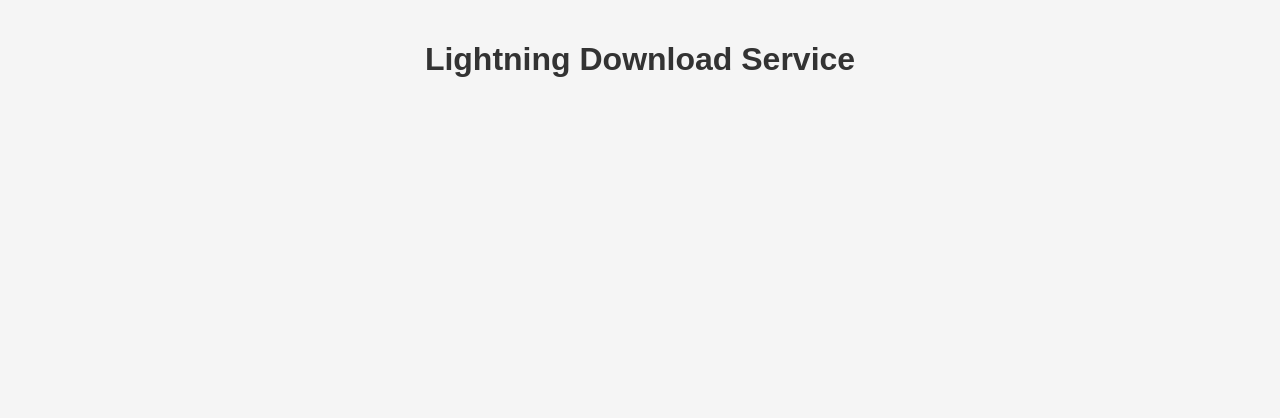
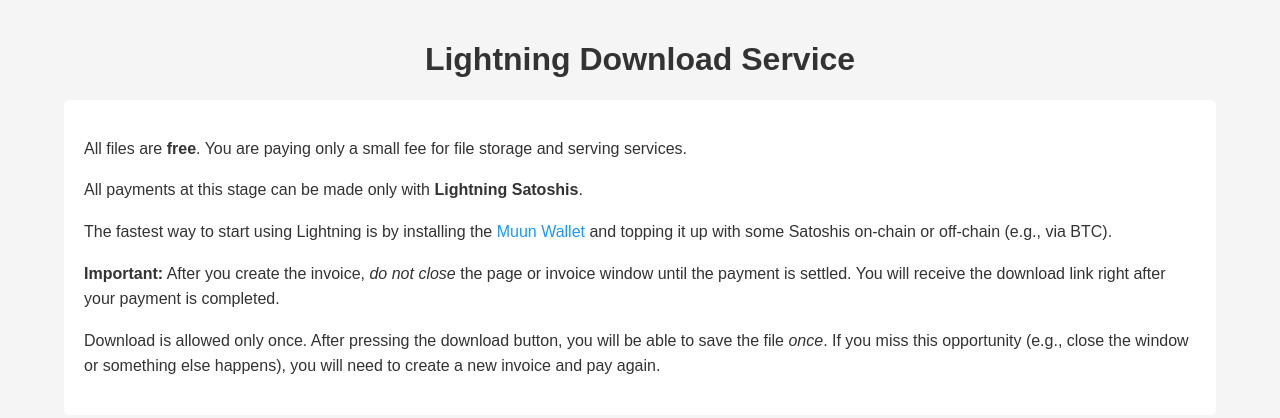
Before and after one commit to DeckerSU/lightning-download-service, a website: page public/index.html in a window 1280 px wide. Drawn offline with Linux system fonts and the light colour scheme; no server answers.

Commit message:
add intro text

```diff
--- a/public/index.html
+++ b/public/index.html
@@ -12,6 +12,16 @@
 <body>
   <div class="container">
     <h1>Lightning Download Service</h1>
+    <!-- Introduction Section -->
+    <div class="intro">
+      <p>All files are <strong>free</strong>. You are paying only a small fee for file storage and serving services.</p>
+      <p>All payments at this stage can be made only with <strong>Lightning Satoshis</strong>.</p>
+      <p>The fastest way to start using Lightning is by installing the <a href="https://muun.com/" target="_blank">Muun Wallet</a> and topping it up with some Satoshis on-chain or off-chain (e.g., via BTC).</p>
+      <p><strong>Important:</strong> After you create the invoice, <em>do not close</em> the page or invoice window until the payment is settled. You will receive the download link right after your payment is completed.</p>
+      <p>Download is allowed only once. After pressing the download button, you will be able to save the file <em>once</em>. If you miss this opportunity (e.g., close the window or something else happens), you will need to create a new invoice and pay again.</p>
+    </div>
+
+    <!-- File List Section -->
     <div id="file-list" class="file-list"></div>
   </div>
 
--- a/public/styles.css
+++ b/public/styles.css
@@ -123,3 +123,27 @@ h1 {
 #download-button:hover {
   background-color: #0b7dda;
 }
+
+.intro {
+  background-color: #fff;
+  padding: 20px;
+  margin-bottom: 20px;
+  border-radius: 5px;
+}
+
+.intro p {
+  font-size: 1em;
+  line-height: 1.6;
+  color: #333;
+}
+
+.intro a {
+  color: #2196F3;
+  text-decoration: none;
+}
+
+.intro a:hover {
+  text-decoration: underline;
+}
+
+/* Rest of your styles... */
```
